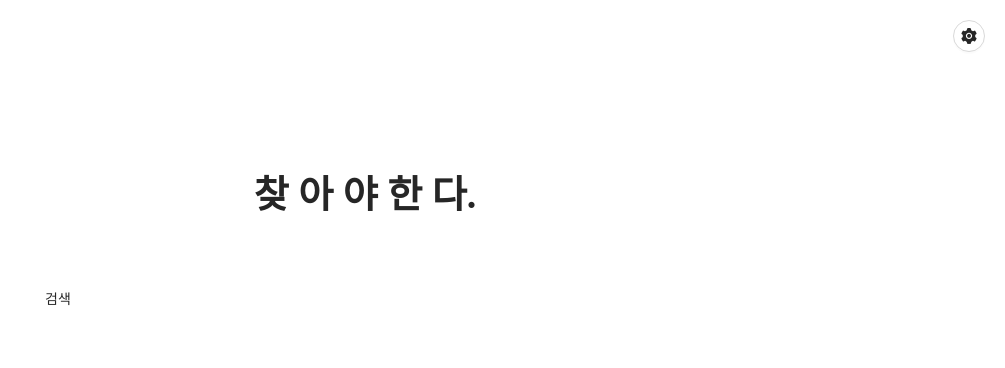
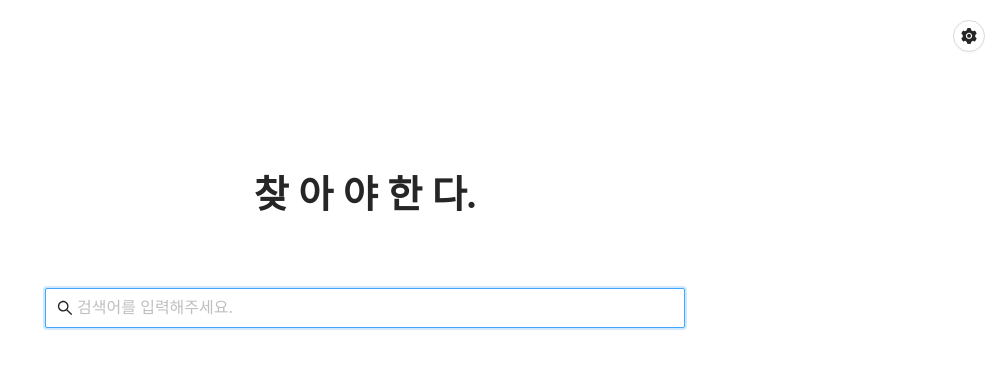
Before and after one commit to nickkies/whois, a React (Create React App) app: page / in a window 1280 px wide. Shown: the top 368 px of the page, without its empty margins (275-1280 px from the left). Built offline with nearby package versions, Linux system fonts and the light colour scheme.

Commit message:
서버 api 호출하기, 자동완성

```diff
--- a/src/common/store.js
+++ b/src/common/store.js
@@ -2,9 +2,12 @@ import { createStore, combineReducers, compose, applyMiddleware } from 'redux';
 import createSagaMiddleware from 'redux-saga';
 import { all } from 'redux-saga/effects';
 import commonReducer from '../common/state';
+import searchReducer from '../search/state';
+import searchSaga from '../search/state/saga';
 
 const reducer = combineReducers({
   common: commonReducer,
+  search: searchReducer,
 });
 const sagaMiddleware = createSagaMiddleware();
 const composeEnhancers = window.__REDUX_DEVTOOLS_EXTENSION_COMPOSE__ || compose;
@@ -14,7 +17,7 @@ const store = createStore(
 );
 
 function* rootSaga() {
-  yield all([]);
+  yield all([searchSaga()]);
 }
 sagaMiddleware.run(rootSaga);
 
--- a/src/common/util/api.js
+++ b/src/common/util/api.js
@@ -18,7 +18,7 @@ export function callApi({ method = 'get', url, params, data }) {
     baseURL: API_HOST,
     params,
     data,
-    withCredentials: true,
+    withCredentials: true,  // 사용자 인증 토큰..
   }).then(response => {
     const { resultCode, resultMessage, totalCount } = response.data;
     if (resultCode < 0) {
--- /dev/null
+++ b/src/search/component/SearchInput.js
@@ -0,0 +1,46 @@
+import React from "react";
+import { AutoComplete, Input, Space, Typography } from "antd";
+import { SearchOutlined } from "@ant-design/icons";
+import { useDispatch, useSelector } from "react-redux";
+import { actions } from "../state";
+
+export default function SearchInput() {
+  const keyword = useSelector(state => state.search.keyword);
+  const dispatch = useDispatch();
+  function setKeyword(value) {
+    if ( value !== keyword ) {
+      dispatch(actions.setValue("keyword", value));
+      dispatch(actions.fetchAutoComplete(value));
+    }
+  }
+
+  const autoCompletes = useSelector(state => state.search.autoCompletes);
+  function gotoUser(value) {}
+  return (
+    <AutoComplete
+      value={keyword}
+      onChange={setKeyword}
+      onSelect={gotoUser}
+      style={{ width: "100%" }}
+      options={autoCompletes.map(item => ({
+        value: item.name,
+        label: (
+          <Space>
+            <Typography.Text strong>
+              {item.name}
+            </Typography.Text>
+            <Typography.Text type="secondary">
+              {item.department}
+            </Typography.Text>
+            <Typography.Text>
+              {item.tag}
+            </Typography.Text>
+          </Space>
+        )
+      }))}
+      autoFocus
+    >
+      <Input size="large" placeholder="검색어를 입력해주세요." prefix={<SearchOutlined />} />
+    </AutoComplete>
+  );
+}
--- a/src/search/container/Search.js
+++ b/src/search/container/Search.js
@@ -1,8 +1,10 @@
 import React from 'react';
 import { Row, Col, Typography } from 'antd';
 import Settings from '../component/Settings';
+import SearchInput from '../component/SearchInput';
 
 export default function Search() {
+
   return (
     <>
       <Row justify="end" style={{ padding: 20 }}>
@@ -18,7 +20,9 @@ export default function Search() {
         </Col>
       </Row>
       <Row justify="center" style={{ marginTop: 50 }}>
-        <Col span={12}>검색</Col>
+        <Col span={12}>
+          <SearchInput />
+        </Col>
       </Row>
     </>
   );
--- /dev/null
+++ b/src/search/state/index.js
@@ -0,0 +1,21 @@
+import { createReducer, createSetValueAction, setValueReducer } from "../../common/redux-helper";
+
+// enum
+export const Types = {
+  SetValue: 'search/SetValue',
+  FetchAutoComplete: 'search/FetchAutoComplete',
+};
+
+export const actions = {
+  setValue: createSetValueAction(Types.SetValue),
+  fetchAutoComplete: keyword => ({ type: Types.FetchAutoComplete, keyword }),
+};
+
+const INITIAL_STATE = {
+  keyword: '',
+  autoCompletes: [],
+};
+const reducer = createReducer(INITIAL_STATE, {
+  [Types.SetValue]: setValueReducer,
+});
+export default reducer;
--- /dev/null
+++ b/src/search/state/saga.js
@@ -0,0 +1,18 @@
+import { all, put, call, takeEvery } from 'redux-saga/effects';
+import { actions, Types } from './index';
+import { callApi } from '../../common/util/api';
+
+function* fetchAutoComplete({ keyword }) {
+  const { isSuccess, data } = yield call(callApi, {
+    url: '/user/search',
+    params: { keyword },
+  });
+
+  if ( isSuccess && data ) {
+    yield put(actions.setValue('autoCompletes', data));
+  }
+}
+
+export default function* () {
+  yield all([takeEvery(Types.FetchAutoComplete, fetchAutoComplete)]);
+}
```
